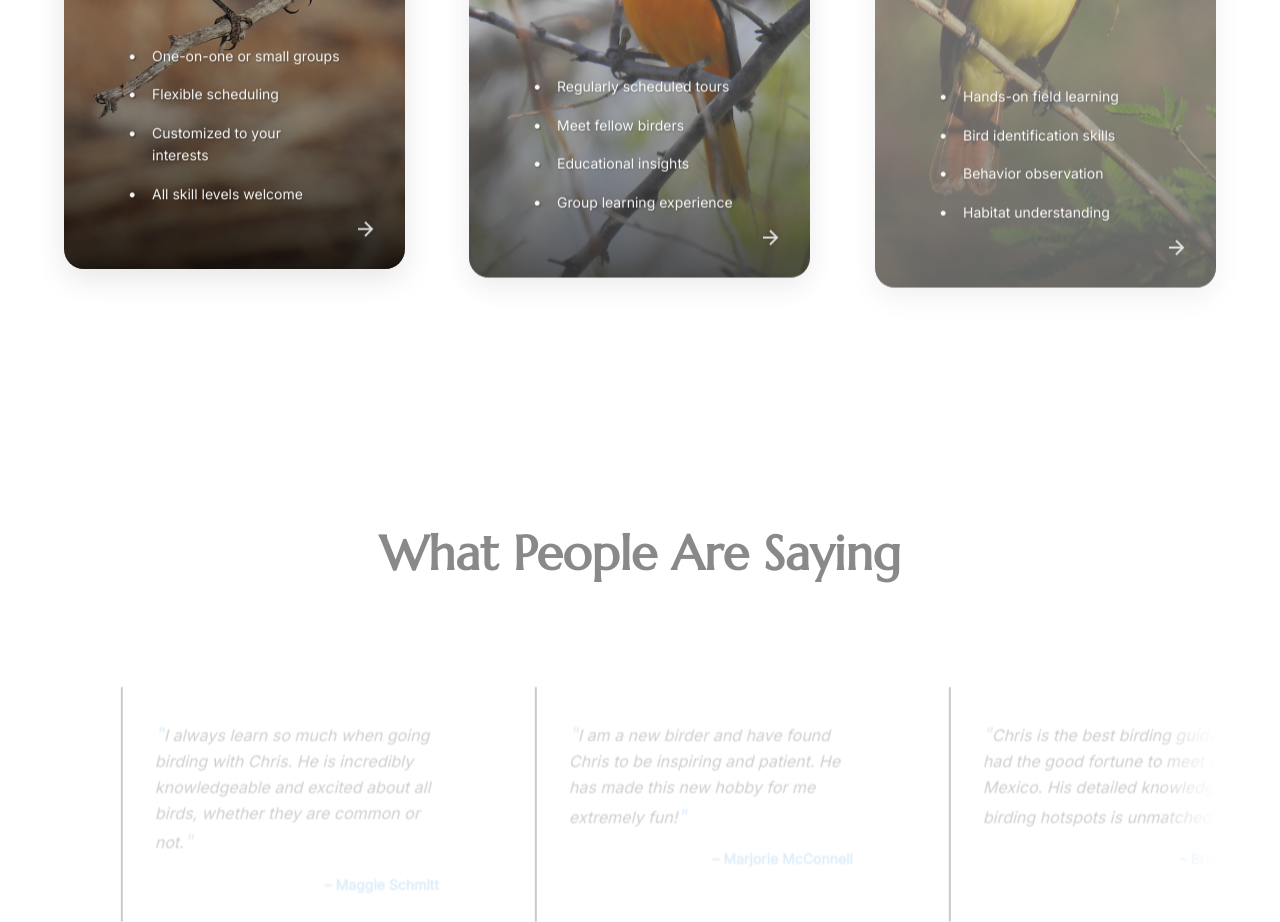
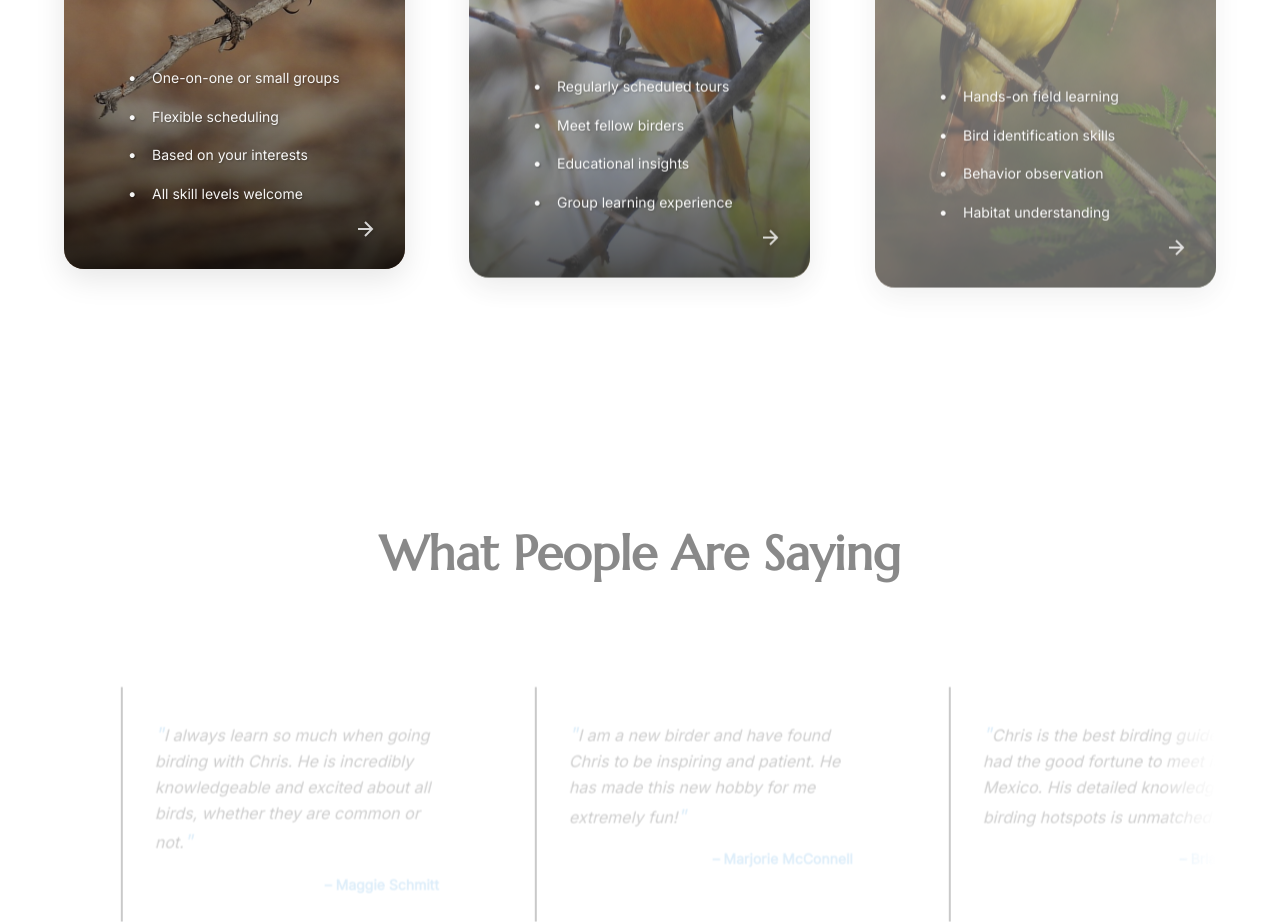
Before and after one commit to SilasRopp1012/take-flight-website, a Next.js app: page / in a window 1280 px wide. Shown: the part 2240-3162 px from the top of the page. Built offline with nearby package versions, Linux system fonts and the light colour scheme.

Commit message:
Fixed tour bullet point text and refactored to content config file.

```diff
--- a/config/content.ts
+++ b/config/content.ts
@@ -38,16 +38,19 @@ export const content = {
         id: 'personalized',
         title: 'Personalized Birding Tours',
         description: 'Tailored one-on-one or small group experiences built around individual interests and schedules. Suitable for beginners or experienced birders. Each outing is made to match your goals and preferences.',
+        features: ['One-on-one or small groups', 'Flexible scheduling', 'Based on your interests', 'All skill levels welcome']
       },
       {
         id: 'group',
         title: 'Educational Group Adventures',
         description: 'Join my regularly scheduled group birding tours that combine the joy of birding with educational insights. Perfect for meeting fellow bird enthusiasts while learning about local species and habitats.',
+        features: ['Regularly scheduled tours', 'Meet fellow birders', 'Educational insights', 'Group learning experience']
       },
       {
         id: 'classes',
         title: 'Field-Based Birding Classes',
         description: 'Hands-on learning experiences that take you directly into the field to develop your birding skills. These occasional specialized classes focus on learning about bird identification, behavior, and habitat.',
+        features: ['Hands-on field learning', 'Bird identification skills', 'Behavior observation', 'Habitat understanding']
       },
     ]
   },
--- a/sections/Tours.tsx
+++ b/sections/Tours.tsx
@@ -297,13 +297,6 @@ export function Tours() {
     '/images/tours-birding-3.jpg'
   ]
 
-  // Define features for each tour type
-  const tourFeatures = [
-    ['One-on-one or small groups', 'Flexible scheduling', 'Customized to your interests', 'All skill levels welcome'],
-    ['Regularly scheduled tours', 'Meet fellow birders', 'Educational insights', 'Group learning experience'],
-    ['Hands-on field learning', 'Bird identification skills', 'Behavior observation', 'Habitat understanding']
-  ]
-
   const handleContactClick = () => {
     const contactSection = document.getElementById('contact')
     if (contactSection) {
@@ -344,7 +337,7 @@ export function Tours() {
               <CardContent>
                 <CardTitle>{offering.title}</CardTitle>
                 <TourFeatures>
-                  {tourFeatures[index].map((feature, featureIndex) => (
+                  {offering.features.map((feature: string, featureIndex: number) => (
                     <li key={featureIndex}>{feature}</li>
                   ))}
                 </TourFeatures>
```
